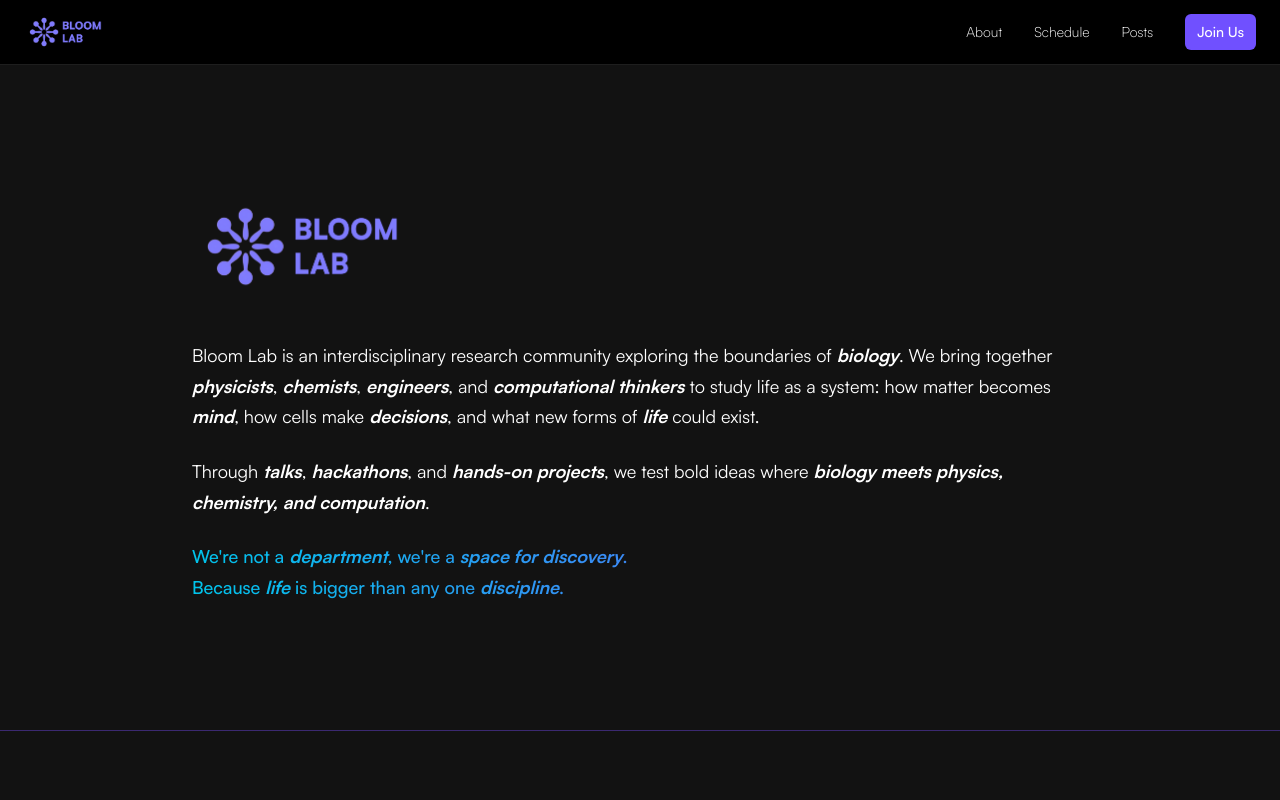
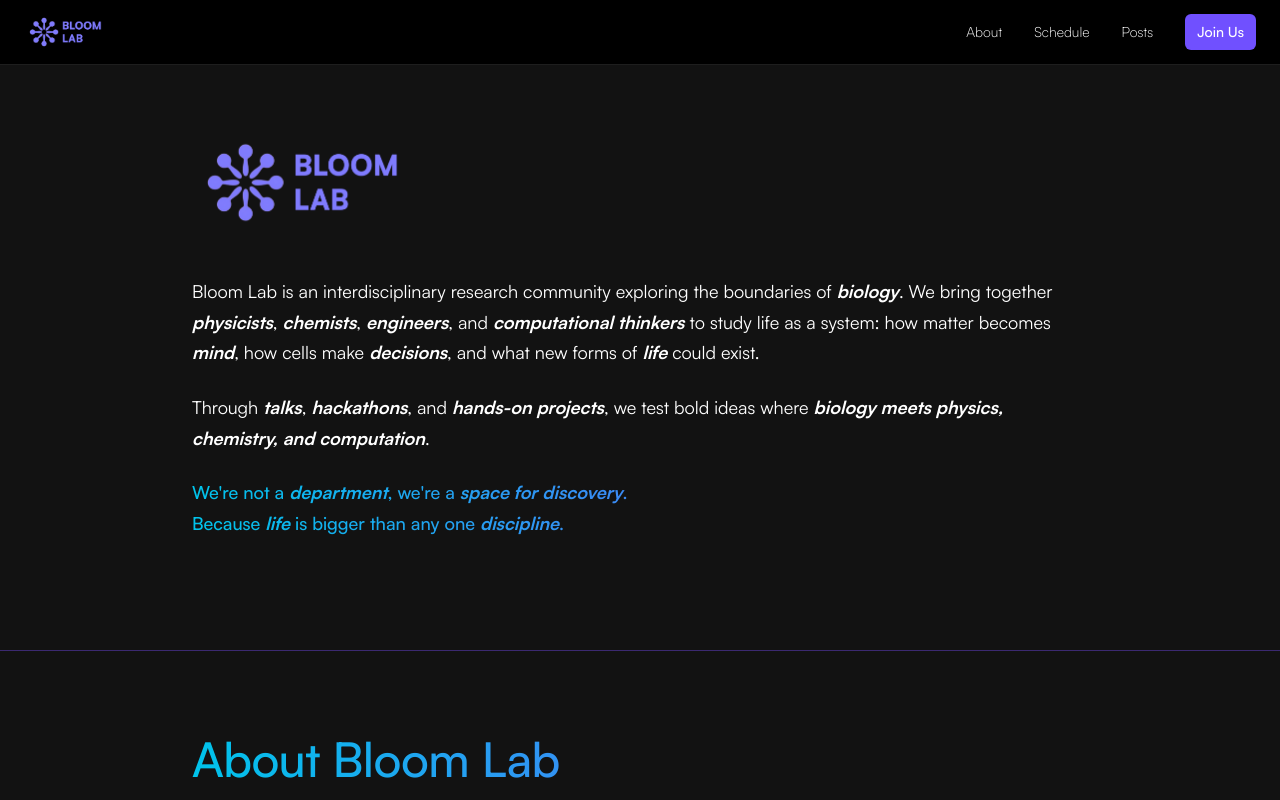
Before and after one commit to blanchemarion/bloom-lab, a React (Vite) app: page / in a window 1280 px wide. Both pictures are taken after typing "Sample" into the empty fields and a click on the button "Submit question". Shown: the top 800 px of the page. Built offline with nearby package versions, Linux system fonts and the light colour scheme; the HTML template or start-up script is replaced by a standard one.

Commit message:
fix spacing

```diff
--- a/src/pages/MainLanding.tsx
+++ b/src/pages/MainLanding.tsx
@@ -96,7 +96,7 @@ const MainLanding = () => {
       {/* Hero Section with Gradient Background */}
       <section
         ref={heroRef}
-        className="relative container mx-auto px-6 py-20 md:py-32 overflow-hidden"
+        className="relative container mx-auto px-6 pt-10 pb-20 md:pt-16 md:pb-28 overflow-hidden"
       >
         {/* Subtle Gradient Background */}
         <div
```
